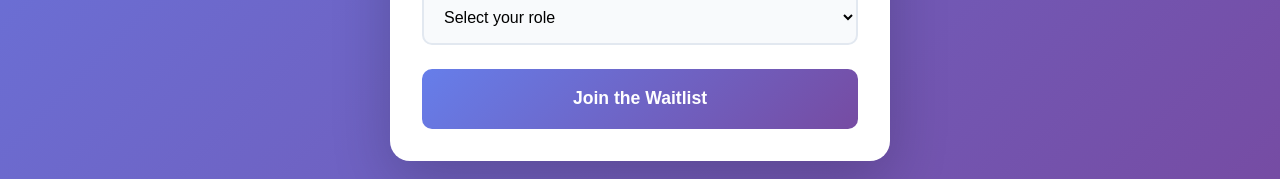
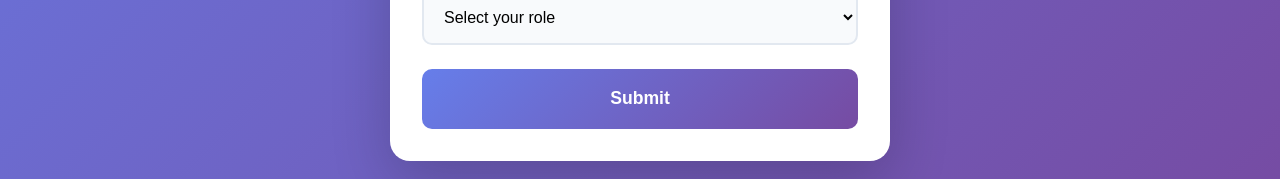
Before and after one commit to JTayGang/PeerTron_Website, a plain HTML site: page index.html in a window 1280 px wide. Shown: the part 4327-4506 px from the top of the page. Drawn offline with Linux system fonts and the light colour scheme.

Commit message:
last minute wording tweaks

```diff
--- a/index.html
+++ b/index.html
@@ -1110,7 +1110,7 @@
                     </select>
                 </div>
 
-                <button type="submit" class="submit-btn">Join the Waitlist</button>
+                <button type="submit" class="submit-btn">Submit</button>
 
                 <div class="success-message" id="successMessage">
                     ✓ Thank you! PeerTron will be in touch with you soon.
```
